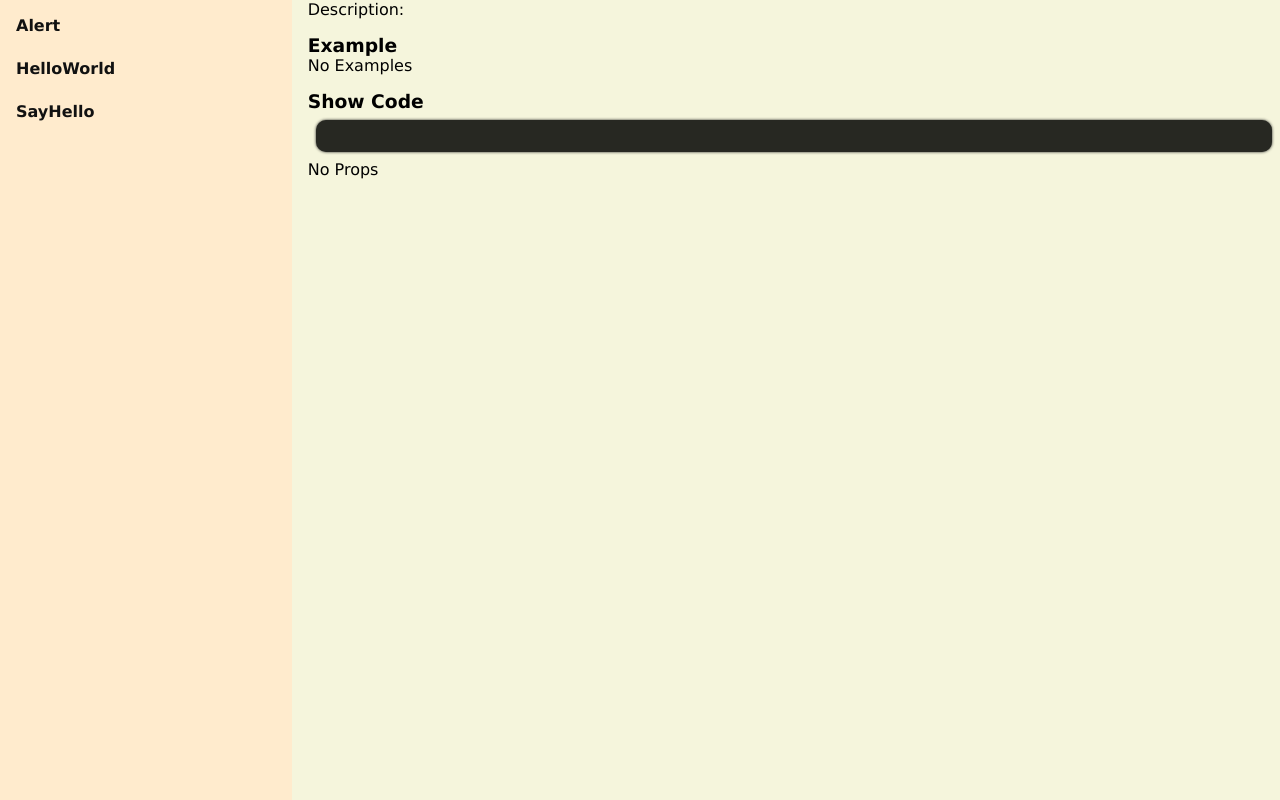
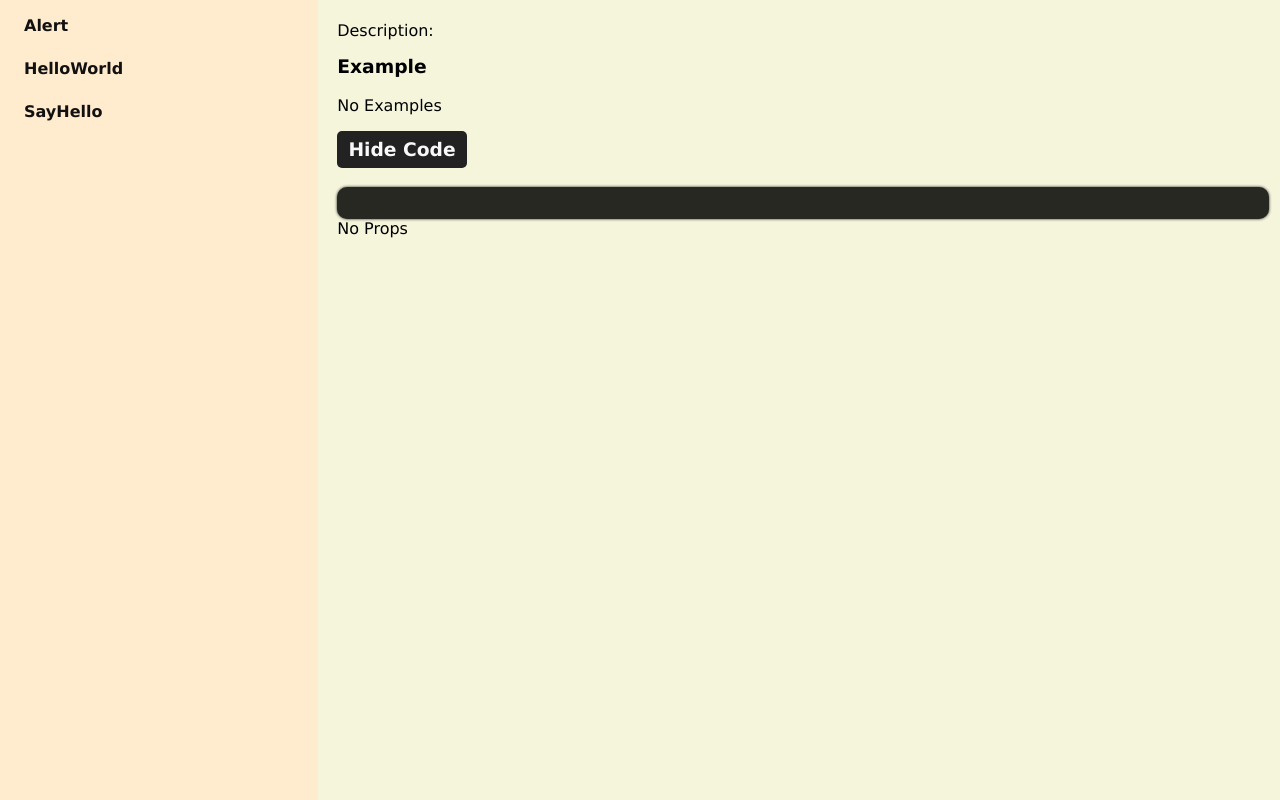
Before and after one commit to dipanshuchaubey/react-docs, a React app: page / in a window 1280 px wide. Both pictures are taken after a click on the element "Show Code". Built offline with nearby package versions, Linux system fonts and the light colour scheme.

Commit message:
Updated Styling
- Card
- Container
- Button

```diff
--- a/src/components/Alert/Alert.js
+++ b/src/components/Alert/Alert.js
@@ -4,9 +4,9 @@ import PropTypes from 'prop-types'
 /** Displays an alert message with a bold title */
 const Alert = ({ alert }) => {
   return (
-    <div>
-      <h4>Alert: {alert.title}</h4>
-      <h6>{alert.message}</h6>
+    <div className="card card--light card--width-max-content">
+      <h4 className="card__title text--danger">Alert: {alert.title}</h4>
+      <h6 className="text">{alert.message}</h6>
     </div>
   )
 }
--- a/src/docs/CodeWrapper.js
+++ b/src/docs/CodeWrapper.js
@@ -12,12 +12,7 @@ export default class CodeWrapper extends Component {
   render() {
     return (
       <pre
-        style={{
-          padding: '1rem',
-          margin: '0.5rem',
-          borderRadius: '10px',
-          boxShadow: '0 0 3px #222',
-        }}
+        className="card"
         ref={(ref) => {
           this.element = ref
         }}
--- a/src/docs/ComponentPage.js
+++ b/src/docs/ComponentPage.js
@@ -33,6 +33,7 @@ const ComponentPage = ({ component }) => {
 
   return (
     <div className="content">
+      <div className="container">
         <h1>{component.name}</h1>
 
         <p>Description: {component.description}</p>
@@ -40,8 +41,8 @@ const ComponentPage = ({ component }) => {
         <h3 className="mt-1">Example</h3>
         {ExampleComponent ? <ExampleComponent /> : 'No Examples'}
 
-      <h3 onClick={() => setShowCode(!showCode)} className="mt-1">
-        Show Code
+        <h3 onClick={() => setShowCode(!showCode)} className="button mt-1">
+          {showCode ? 'Hide' : 'Show'} Code
         </h3>
 
         {showCode && <CodeWrapper>{component.code}</CodeWrapper>}
@@ -67,6 +68,7 @@ const ComponentPage = ({ component }) => {
           'No Props'
         )}
       </div>
+    </div>
   )
 }
 
--- a/src/docs/Docs.js
+++ b/src/docs/Docs.js
@@ -26,6 +26,7 @@ export default class Docs extends Component {
         <Navigation
           components={componentData.map((component) => component.name)}
         />
+
         <ComponentPage
           component={
             route
--- a/src/index.css
+++ b/src/index.css
@@ -1,7 +1,6 @@
 * {
   box-sizing: border-box;
   max-width: 1920px;
-  margin: 0 auto;
 }
 
 body {
@@ -9,33 +8,58 @@ body {
   -webkit-font-smoothing: antialiased;
   -moz-osx-font-smoothing: grayscale;
   background-color: beige;
+  margin: 0;
+}
+
+.container {
+  min-width: 95%;
+  margin: 0.7rem;
 }
 
 .mt-1 {
   margin-top: 1rem;
 }
 
+.button {
+  background-color: #222;
+  max-width: max-content;
+  color: #f8f8f8;
+  padding: 0.5rem 0.7rem;
+  border-radius: 5px;
+  cursor: pointer;
+}
+
+.button:hover {
+  background-color: #333;
+}
+
 .flex {
   display: flex;
   flex-direction: row;
-  gap: 1rem;
+  gap: 0.5rem;
   align-items: flex-start;
 }
 
 .navigation {
   background-color: blanchedalmond;
-  width: 30%;
+  width: 25%;
   min-height: 100vh;
   padding: 0;
+  margin: 0;
 }
 
 .content {
-  width: 100%;
+  width: 75%;
 }
 
 .text {
   text-decoration: none;
   color: #111;
+  margin: 0.2rem 0;
+}
+
+.text--danger {
+  color: red;
 }
 
 .list {
@@ -45,7 +69,7 @@ body {
 .list__item {
   display: block;
   padding: 0.5rem 1rem;
-  margin: 0.5rem 0;
+  margin: 0.5rem;
   font-size: 1rem;
   font-weight: 600;
 }
@@ -74,3 +98,32 @@ td {
 .table tbody {
   text-align: center;
 }
+
+.card {
+  padding: 1rem;
+  border-radius: 10px;
+  box-shadow: 0 0 3px #222;
+  margin: 0;
+}
+
+.card--width-max-content {
+  max-width: max-content;
+}
+
+.card--light {
+  background-color: #f8f8f8;
+  color: #111;
+}
+
+.card--dark {
+  background-color: #222;
+  color: #f8f8f8;
+}
+
+.card__title {
+  margin: 0;
+  border-bottom: 1px solid #111;
+  margin-inline: -1rem;
+  margin-bottom: 1rem;
+  padding: 0 1rem 0.5rem 1rem;
+}
```
Lines whose indentation alone changed are shown as unchanged.
